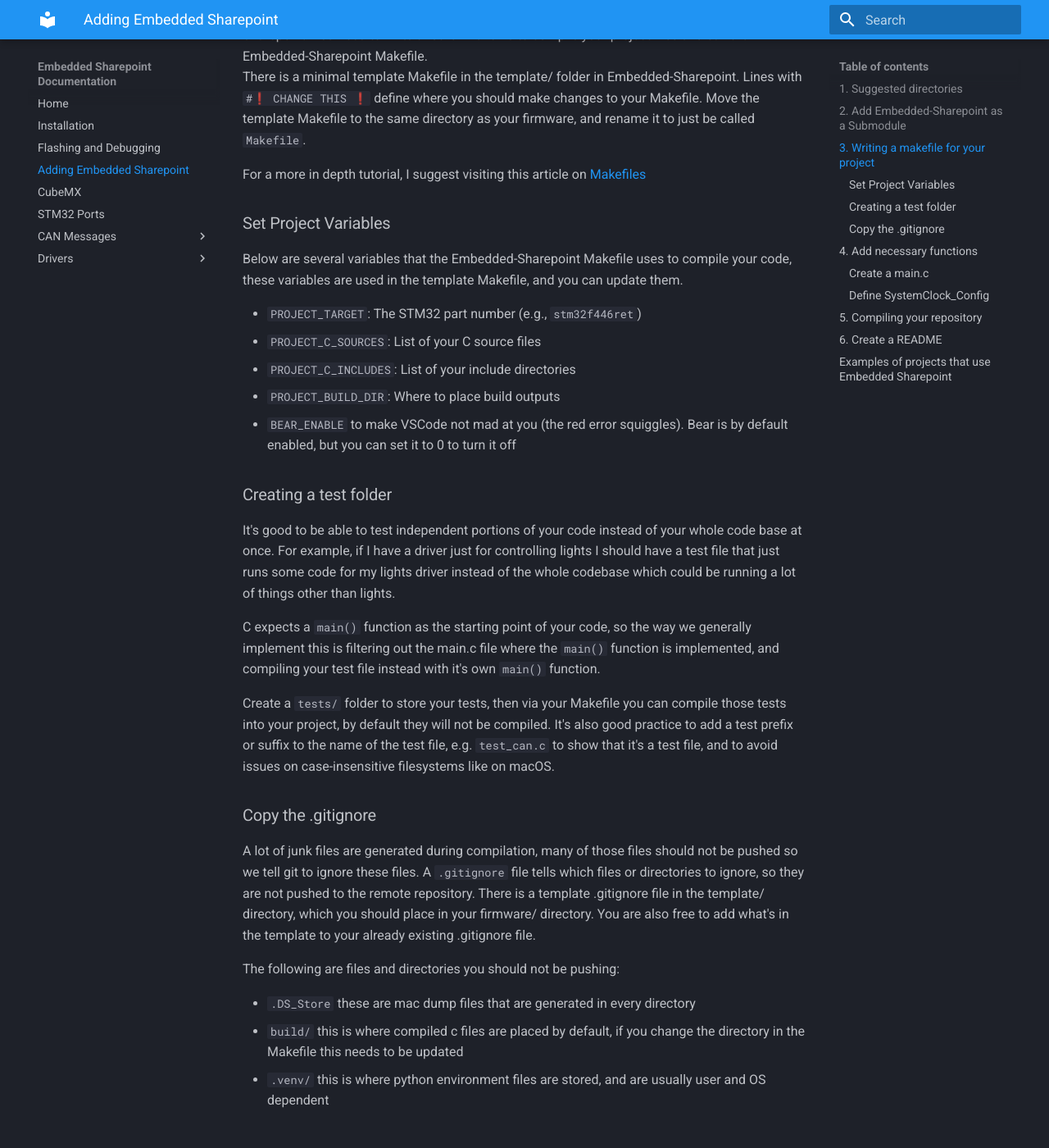
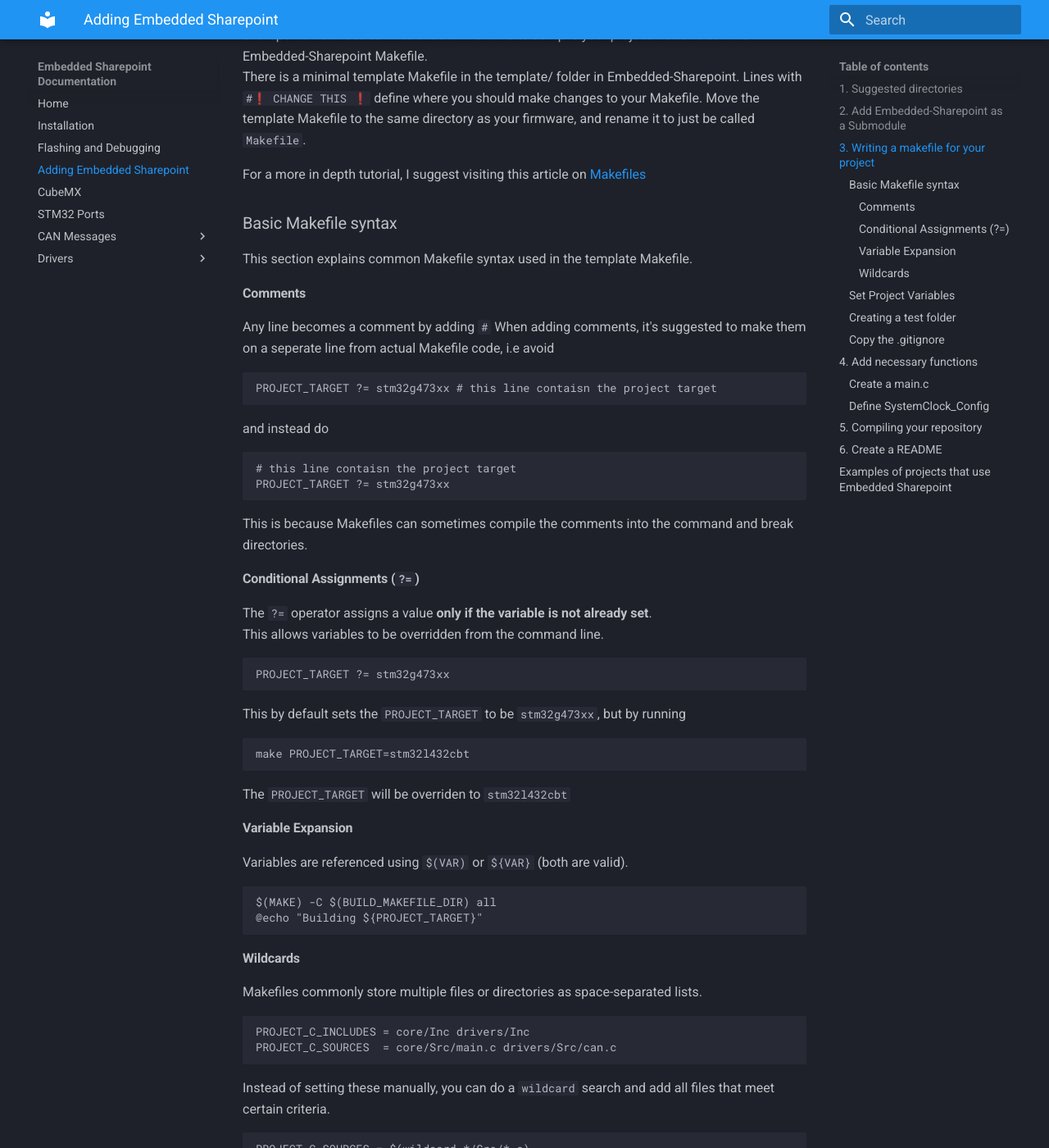
Before and after one commit to lhr-solar/Embedded-Sharepoint, an MkDocs documentation site: the page built from docs/SharepointSubmodule.md, in a window 1280 px wide and 1400 px high, scrolled down 1127 px. Shown: the whole window at 82% size. Built offline with MkDocs 1.6.1 and Material for MkDocs 9.7.7, drawn with Linux system fonts in a browser that asks for light colours; some of the changed text lies outside the part shown.

Commit message:
add makefile syntax guide

````diff
--- a/docs/SharepointSubmodule.md
+++ b/docs/SharepointSubmodule.md
@@ -37,6 +37,54 @@ There is a minimal template Makefile in the template/ folder in Embedded-Sharepo
 
 For a more in depth tutorial, I suggest visiting this article on [Makefiles](https://makefiletutorial.com/)
 
+### Basic Makefile syntax
+
+This section explains common Makefile syntax used in the template Makefile.
+
+#### Comments
+Any line becomes a comment by adding `#` When adding comments, it's suggested to make them on a seperate line from actual Makefile code, i.e avoid
+```make
+PROJECT_TARGET ?= stm32g473xx # this line contaisn the project target
+```
+and instead do
+```make
+# this line contaisn the project target
+PROJECT_TARGET ?= stm32g473xx
+```
+This is because Makefiles can sometimes compile the comments into the command and break directories.
+
+#### Conditional Assignments (`?=`)
+The `?=` operator assigns a value **only if the variable is not already set**.
+This allows variables to be overridden from the command line.
+
+```make
+PROJECT_TARGET ?= stm32g473xx
+```
+This by default sets the `PROJECT_TARGET` to be `stm32g473xx`, but by running
+```sh
+make PROJECT_TARGET=stm32l432cbt
+```
+The `PROJECT_TARGET` will be overriden to `stm32l432cbt`
+
+#### Variable Expansion
+Variables are referenced using `$(VAR)` or `${VAR}` (both are valid).
+```make
+$(MAKE) -C $(BUILD_MAKEFILE_DIR) all
+@echo "Building ${PROJECT_TARGET}"
+```
+
+#### Wildcards
+Makefiles commonly store multiple files or directories as space-separated lists.
+```make
+PROJECT_C_INCLUDES = core/Inc drivers/Inc
+PROJECT_C_SOURCES  = core/Src/main.c drivers/Src/can.c
+```
+Instead of setting these manually, you can do a `wildcard` search and add all files that meet certain criteria.
+
+```make
+PROJECT_C_SOURCES = $(wildcard */Src/*.c)
+```
+This looks through all the directories, and adds all c files in any `Src` folder
 
 ### Set Project Variables
 Below are several variables that the Embedded-Sharepoint Makefile uses to compile your code, these variables are used in the template Makefile, and you can update them.
````
